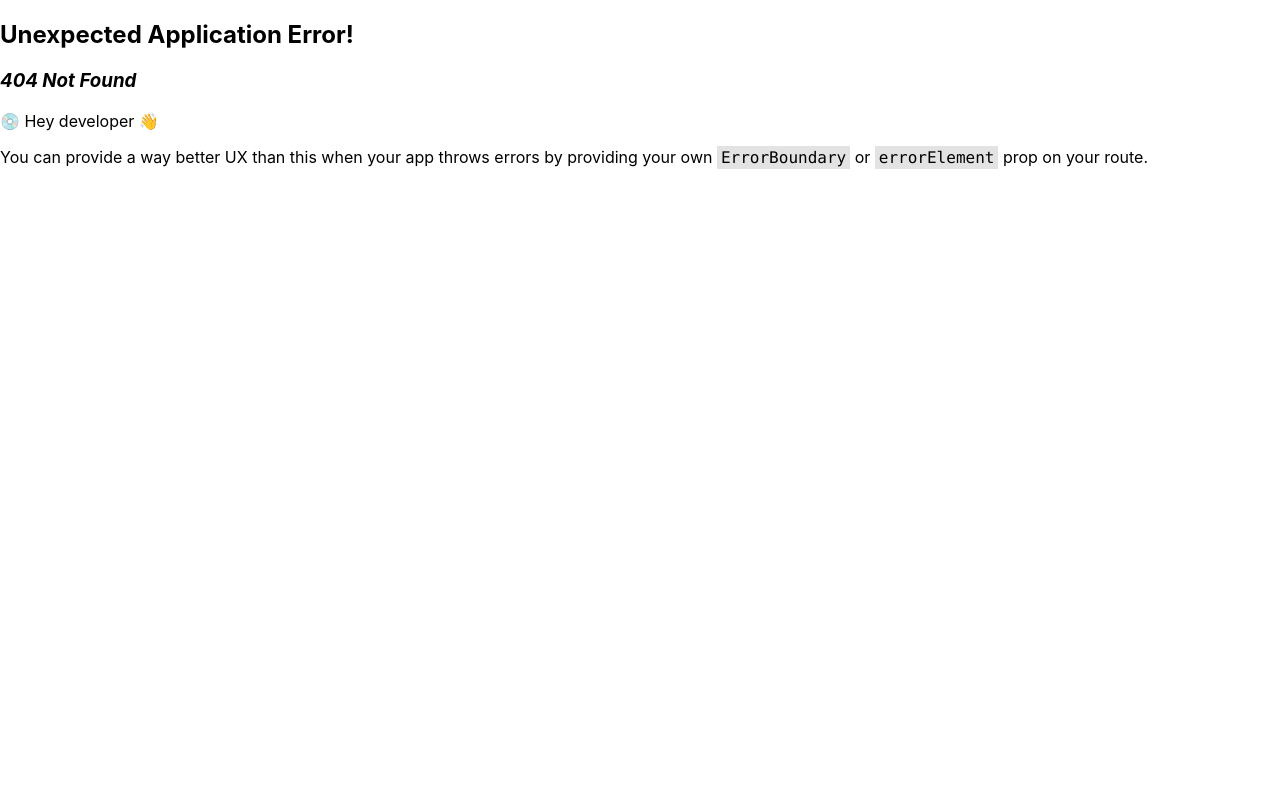
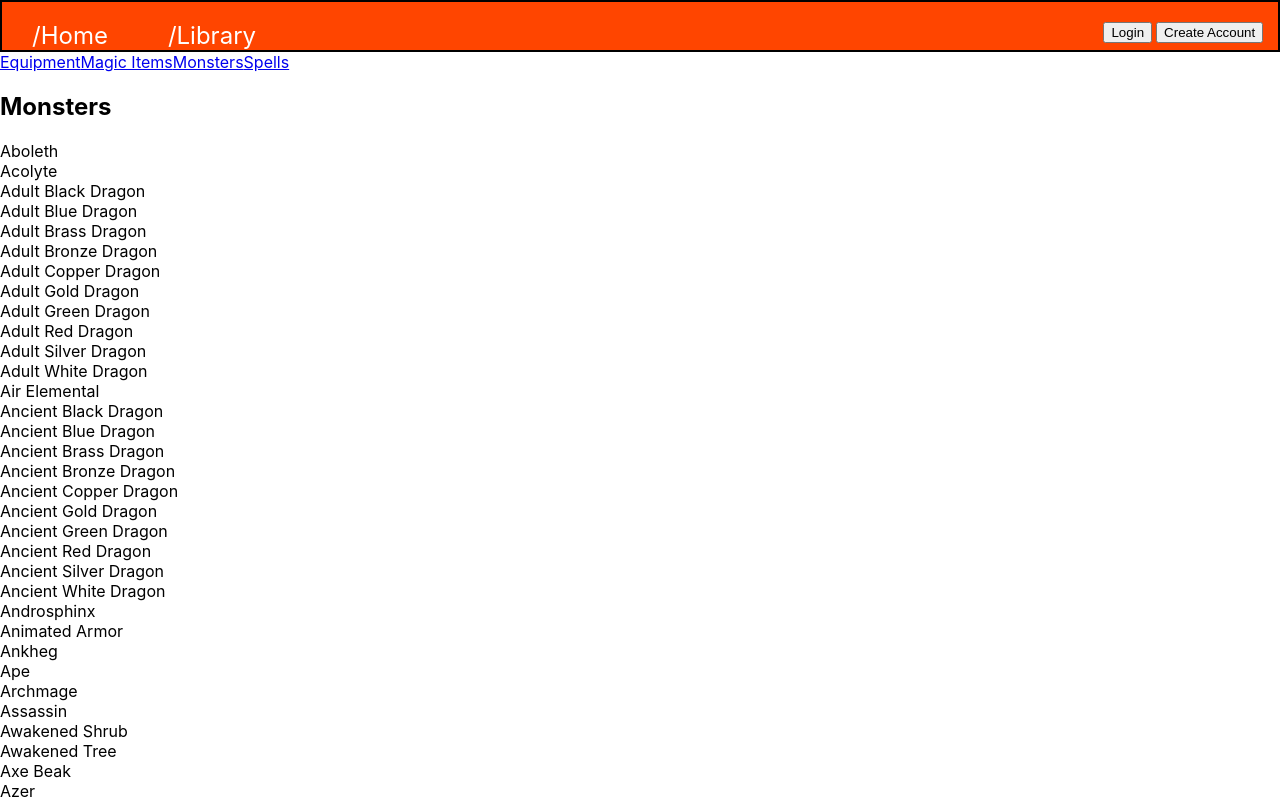
Before and after one commit to zach-morris-txt/DnD-Tool, a React (Create React App) app in the folder dnd-tools/: page /library/monsters in a window 1280 px wide. Before the commit this address had no page. Shown: the top 800 px of the page. Built offline with nearby package versions, Linux system fonts and the light colour scheme.

Commit message:
Improve routing with Router V7 and library routes

```diff
--- /dev/null
+++ b/dnd-tools/src/components/libEquipment.js
@@ -0,0 +1,13 @@
+import { equipmentArray } from "../data/equipment-array";
+
+
+export default function LibEquipment() {
+    return (
+        <div className="">
+            <h2>Equipment</h2>
+            {equipmentArray.map(equipment => (
+                <div className="" key={equipment.index}>{equipment.name}</div>
+            ))}
+        </div>
+    )
+}
--- /dev/null
+++ b/dnd-tools/src/components/libMagicItems.js
@@ -0,0 +1,13 @@
+import { magicItemsArray } from "../data/magic-items-array";
+
+
+export default function LibMagicItems() {
+    return (
+        <div className="">
+            <h2>Magic Items</h2>
+            {magicItemsArray.map(item => (
+                <div className="" key={item.index}>{item.name}</div>
+            ))}
+        </div>
+    )
+}
--- /dev/null
+++ b/dnd-tools/src/components/libMonsters.js
@@ -0,0 +1,13 @@
+import { monstersArray } from "../data/monsters-array";
+
+
+export default function LibMonsters() {
+    return (
+        <div className="">
+            <h2>Monsters</h2>
+            {monstersArray.map(monster => (
+                <div className="" key={monster.index}>{monster.name}</div>
+            ))}
+        </div>
+    )
+}
--- /dev/null
+++ b/dnd-tools/src/components/libSpells.js
@@ -0,0 +1,13 @@
+import { spellsArray } from "../data/spells-array";
+
+
+export default function LibSpells() {
+    return (
+        <div className="">
+            <h2>Spells</h2>
+            {spellsArray.map(spell => (
+                <div className="" key={spell.index}>{spell.name}</div>
+            ))}
+        </div>
+    )
+}
--- /dev/null
+++ b/dnd-tools/src/components/library.js
@@ -0,0 +1,20 @@
+import { Link, Outlet } from "react-router";
+import Navigation from "./navigation";
+
+
+export default function Library() {
+
+
+    return (
+        <div className="">
+            <Navigation />
+            <div>
+                <Link to="/library/equipment">Equipment</Link>
+                <Link to="/library/magic-items">Magic Items</Link>
+                <Link to="/library/monsters">Monsters</Link>
+                <Link to="/library/spells">Spells</Link>
+            </div>
+            <Outlet />
+        </div>
+    )
+}
--- a/dnd-tools/src/index.js
+++ b/dnd-tools/src/index.js
@@ -1,13 +1,29 @@
 import React from 'react';
 import ReactDOM from 'react-dom/client';
-import {RouterProvider} from 'react-router-dom';
+import { BrowserRouter, Routes, Route } from 'react-router';
 import './index.css';
-import { router } from './routes/router';
+import App from './App';
+import Library from './components/library';
+import LibEquipment from './components/libEquipment';
+import LibMagicItems from './components/libMagicItems';
+import LibMonsters from './components/libMonsters';
+import LibSpells from './components/libSpells';
 
 
-const root = ReactDOM.createRoot(document.getElementById('root'));
-root.render(
-  <React.StrictMode>
-    <RouterProvider router={router} />
-  </React.StrictMode>
+const root = document.getElementById('root');
+
+
+ReactDOM.createRoot(root).render(
+  <BrowserRouter>
+    <Routes>
+      <Route index element={<App />} />
+      <Route path="library" element={<Library />}>
+        <Route path="equipment" element={<LibEquipment />} />
+        <Route path="magic-items" element={<LibMagicItems />} />
+        <Route path="monsters" element={<LibMonsters />} />
+        <Route path="spells" element={<LibSpells />} />
+      </Route>
+
+    </Routes>
+  </BrowserRouter>
 );
--- a/dnd-tools/src/routes/library.js
+++ /dev/null
@@ -1,14 +0,0 @@
-import Navigation from "../components/navigation";
-
-
-export default function Library() {
-
-
-    return (
-        <div className="">
-            <Navigation />
-            <div className="">
-            </div>
-        </div>
-    )
-}
```
Also changed, not shown: dnd-tools/src/routes/router.js (deleted, +0 -11 lines), dnd-tools/src/data/magic-items-array.js, dnd-tools/src/data/monsters-array.js, dnd-tools/src/data/spells-array.js, 1 other file (tests, documents, lock files or other folders).
